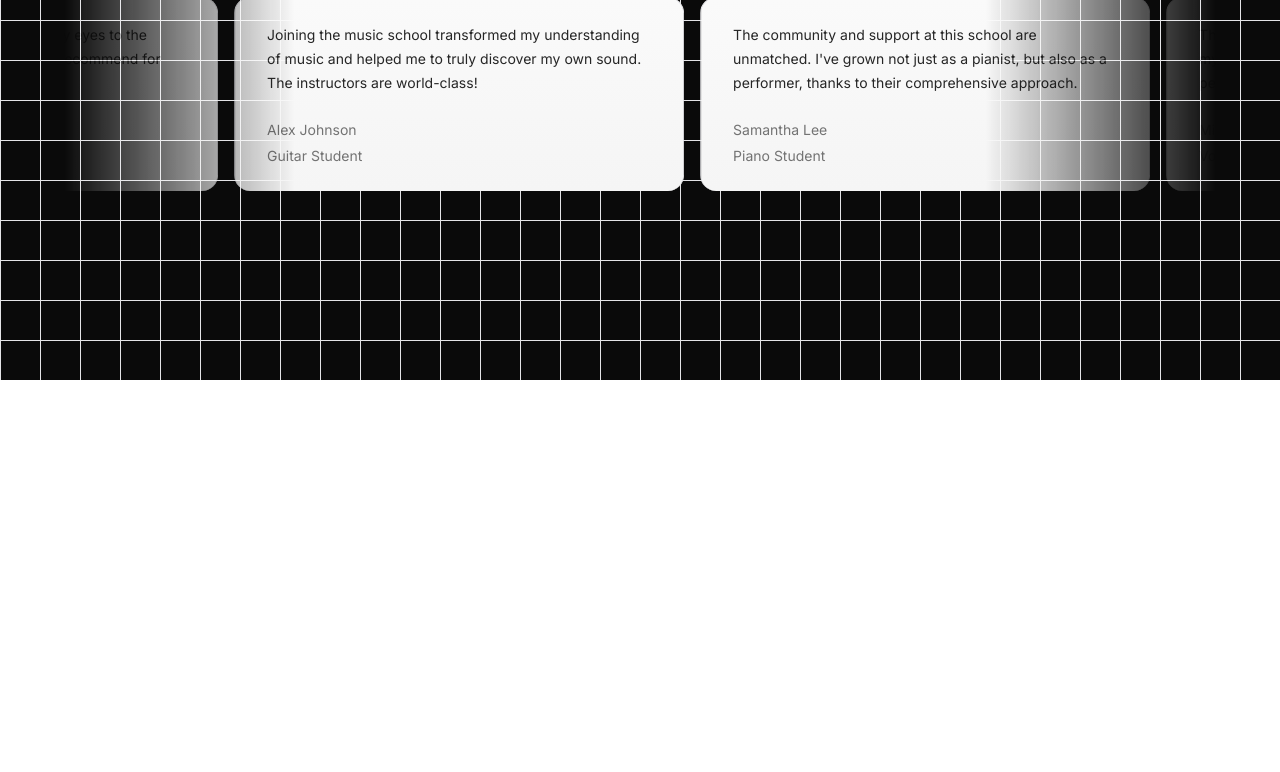
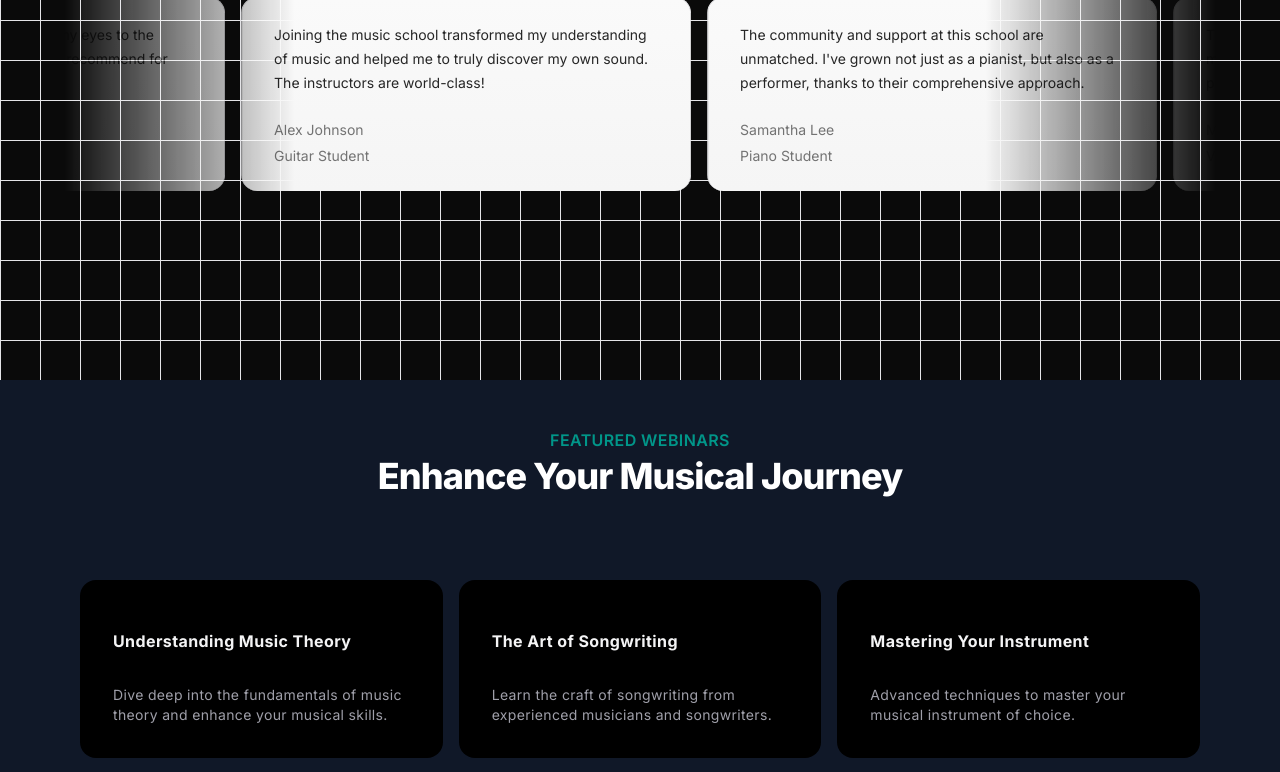
Before and after one commit to Shahid-Ansari24/music_nextjs, a Next.js app: page / in a window 1280 px wide. Shown: the part 2000-2772 px from the top of the page. Before the commit the page ends 2380 px from the top, so only its background shows below. Built offline with nearby package versions, Linux system fonts and the light colour scheme.

Commit message:
card hover effect

```diff
--- a/src/app/page.tsx
+++ b/src/app/page.tsx
@@ -2,6 +2,7 @@
 import FeaturedCourses from "@/components/FeaturedCourses";
 import WhyChooseUs from "@/components/WhyChooseUs";
 import TestimonialCards from "@/components/TestimonialCards";
+import UpcomingWebinars from "@/components/UpcomingWebinars";
 
 export default function Home() {
   return (
@@ -10,6 +11,7 @@
       <FeaturedCourses />
       <WhyChooseUs/>
       <TestimonialCards/>
+      <UpcomingWebinars/>
     </main>
   );
 }
--- /dev/null
+++ b/src/components/UpcomingWebinars.tsx
@@ -0,0 +1,79 @@
+'use client'
+import React from 'react'
+import { HoverEffect } from './ui/card-hover-effect';
+import Link from 'next/link';
+
+const UpcomingWebinars = () => {
+    const featuredWebinars = [
+        {
+            title: 'Understanding Music Theory',
+            description:
+            'Dive deep into the fundamentals of music theory and enhance your musical skills.',
+            // slug: 'understanding-music-theory',
+            // isFeatured: true,
+        },
+        {
+            title: 'The Art of Songwriting',
+            description:
+            'Learn the craft of songwriting from experienced musicians and songwriters.',
+            // slug: 'the-art-of-songwriting',
+            // isFeatured: true,
+        },
+        {
+            title: 'Mastering Your Instrument',
+            description:
+            'Advanced techniques to master your musical instrument of choice.',
+            // slug: 'mastering-your-instrument',
+            // isFeatured: true,
+        },
+        {
+            title: 'Music Production Essentials',
+            description:
+            'Get started with music production with this comprehensive overview.',
+            // slug: 'music-production-essentials',
+            // isFeatured: true,
+        },
+        // Added two more webinars
+        {
+            title: 'Live Performance Techniques',
+            description:
+            'Enhance your live performance skills with expert tips and strategies.',
+            // slug: 'live-performance-techniques',
+            // isFeatured: true,
+        },
+        {
+            title: 'Digital Music Marketing',
+            description:
+            'Learn how to promote your music effectively in the digital age.',
+            // slug: 'digital-music-marketing',
+            // isFeatured: true,
+        },
+    ];
+  return (
+    <div className='p-12 bg-gray-900'>
+        <div className='max-w-7xl mx-auto px-4 sm:px-6'>
+            <div className='text-center'>
+                <h2 className='text-base text-teal-600 font-semibold tracking-wide uppercase'>FEATURED WEBINARS</h2>
+                <p className="mt-2 text-3xl leading-8 font-extrabold tracking-tight text-white sm:text-4xl">Enhance Your Musical Journey</p>
+            </div>
+            <div className='mt-10'>
+                <HoverEffect items={featuredWebinars.map(webinar => (
+                    {
+                        title: webinar.title,
+                        description: webinar.description,
+                        link: '/'
+                    }
+                ))}/>
+            </div>
+            <div className='mt-10 text-center'>
+                <Link href={'/'}
+                className="px-4 py-2 rounded border border-neutral-600 text-neutral-700 bg-white hover:bg-gray-100 transition duration-200">
+                    View All Webinars
+                </Link>
+            </div>
+        </div>
+    </div>
+  )
+}
+
+export default UpcomingWebinars
--- /dev/null
+++ b/src/components/ui/card-hover-effect.tsx
@@ -0,0 +1,111 @@
+import { cn } from "@/lib/utils";
+import { AnimatePresence, motion } from "motion/react";
+
+import { useState } from "react";
+
+export const HoverEffect = ({
+  items,
+  className,
+}: {
+  items: {
+    title: string;
+    description: string;
+    link: string;
+  }[];
+  className?: string;
+}) => {
+  let [hoveredIndex, setHoveredIndex] = useState<number | null>(null);
+
+  return (
+    <div
+      className={cn(
+        "grid grid-cols-1 md:grid-cols-2  lg:grid-cols-3  py-10",
+        className
+      )}
+    >
+      {items.map((item, idx) => (
+        <a
+          href={item?.link}
+          key={item?.link}
+          className="relative group  block p-2 h-full w-full"
+          onMouseEnter={() => setHoveredIndex(idx)}
+          onMouseLeave={() => setHoveredIndex(null)}
+        >
+          <AnimatePresence>
+            {hoveredIndex === idx && (
+              <motion.span
+                className="absolute inset-0 h-full w-full bg-neutral-200 dark:bg-slate-800/[0.8] block  rounded-3xl"
+                layoutId="hoverBackground"
+                initial={{ opacity: 0 }}
+                animate={{
+                  opacity: 1,
+                  transition: { duration: 0.15 },
+                }}
+                exit={{
+                  opacity: 0,
+                  transition: { duration: 0.15, delay: 0.2 },
+                }}
+              />
+            )}
+          </AnimatePresence>
+          <Card>
+            <CardTitle>{item.title}</CardTitle>
+            <CardDescription>{item.description}</CardDescription>
+          </Card>
+        </a>
+      ))}
+    </div>
+  );
+};
+
+export const Card = ({
+  className,
+  children,
+}: {
+  className?: string;
+  children: React.ReactNode;
+}) => {
+  return (
+    <div
+      className={cn(
+        "rounded-2xl h-full w-full p-4 overflow-hidden bg-black border border-transparent dark:border-white/[0.2] group-hover:border-slate-700 relative z-20",
+        className
+      )}
+    >
+      <div className="relative z-50">
+        <div className="p-4">{children}</div>
+      </div>
+    </div>
+  );
+};
+export const CardTitle = ({
+  className,
+  children,
+}: {
+  className?: string;
+  children: React.ReactNode;
+}) => {
+  return (
+    <h4 className={cn("text-zinc-100 font-bold tracking-wide mt-4", className)}>
+      {children}
+    </h4>
+  );
+};
+export const CardDescription = ({
+  className,
+  children,
+}: {
+  className?: string;
+  children: React.ReactNode;
+}) => {
+  return (
+    <p
+      className={cn(
+        "mt-8 text-zinc-400 tracking-wide leading-relaxed text-sm",
+        className
+      )}
+    >
+      {children}
+    </p>
+  );
+};
```
